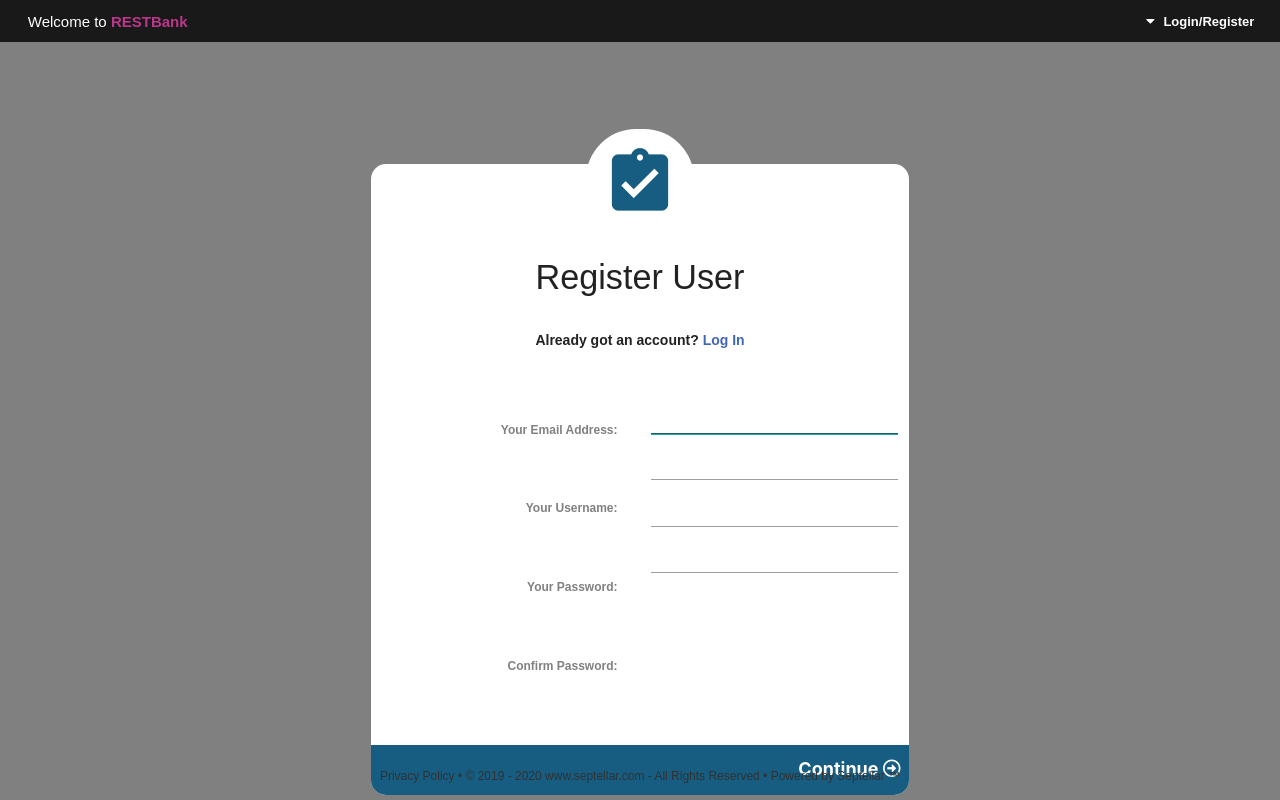
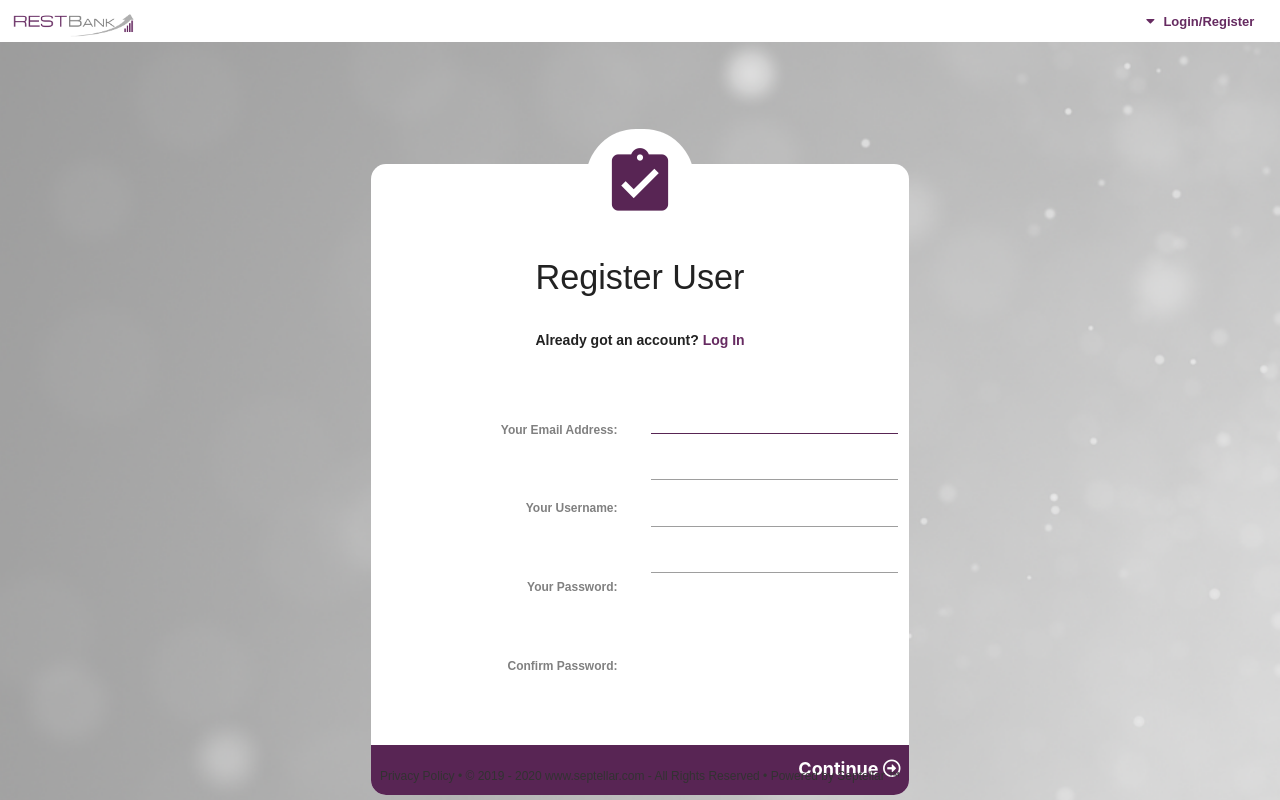
Before and after one commit to LukaszMalucha/vuebank, a Django app: page /user/register in a window 1280 px wide. Run offline with Django 3.2, Linux system fonts and the light colour scheme; some libraries are stand-ins or nearby versions.

Commit message:
main page

```diff
--- a/frontend/src/components/Navbar.vue
+++ b/frontend/src/components/Navbar.vue
@@ -3,8 +3,8 @@
     <div class="navbar-header">
         <router-link
             :to="{name: 'home'}"
-            class="navbar-brand waves-effect waves-dark"
-        ><strong> Welcome to <b>RESTBank</b></strong>
+            class="navbar-brand waves-effect waves-dark">
+        <img alt="RestBank" src="../assets/restbank.png" class="responsive logo-img" />
         </router-link>
     </div>
     <ul class="nav navbar-top-links navbar-right">
--- a/static/css/custom-styles.css
+++ b/static/css/custom-styles.css
@@ -7,7 +7,9 @@ body {
     position: relative;
     margin: 0;
     padding-bottom: 0;
-    background-color: grey;
+    background-color: #e6ecf0;
+    background-image: url('../../static/img/background_img.png');
+    background-size: cover;
 }
 
 html {
@@ -36,7 +38,7 @@ html {
 }
 
 a {
-    color: #4267b2
+    color: #662b61
 }
 
 a:hover {
@@ -96,6 +98,14 @@ a:hover {
 /*----------------------------------------------
     ROWS, COLUMNS, CONTAINERS
 ------------------------------------------------*/
+
+.dashboard-cards {
+    width: 60%;
+    margin: auto;
+    margin-top: 100px;
+
+}
+
 
 .row-message {
     position: relative;
@@ -350,6 +360,11 @@ a:hover {
     background: #2d6d91;
 }
 
+.btn-default:hover, btn-default:active, btn-default:focus, .route:hover, .route:active, .route:focus {
+    background-color: #582554;
+    color: white;
+}
+
 /*------------------------------------------------------------------------------
     FOOTER
 ------------------------------------------------------------------------------*/
--- a/static/css/forms.css
+++ b/static/css/forms.css
@@ -27,12 +27,12 @@
     border-color: transparent;
     text-align: right;
     color: white;
-    background-color: #165d81;
+    background-color: #582554;;
     font-size: 18px;
 }
 
 .btn-login:hover, .btn-login:active, .btn-login:focus {
-    background-color: #0f415a;
+    background-color: #582554;
 }
 
 
@@ -45,7 +45,7 @@
     border-radius: 50px;
     background-color: white;
     padding: 3%;
-    color: #165d81;
+    color: #582554;;
 }
 
 .form-box {
@@ -75,8 +75,8 @@ h6 {
 input[type="email"]:not(.browser-default):focus:not([readonly]),
 input[type="password"]:not(.browser-default):focus:not([readonly]),
 input[type="text"]:not(.browser-default):focus:not([readonly]) {
-    border-bottom: 1px solid #165d81;
-    box-shadow: 0 1px 0 0 #26a69a;
+    border-bottom: 1px solid #582554;
+    box-shadow: 0 0px 0 0 #582554;
 
 }
 
@@ -99,6 +99,7 @@ input.valid[type="number"]:not(.browser-default) {
 
 .orange-text {
     font-size: 12px;
+    color: #ba378b !important;
 }
 
 blockquote {
--- a/static/css/navbar.css
+++ b/static/css/navbar.css
@@ -25,8 +25,8 @@
     z-index: 300;
     border: none;
     height: 42px;
-    padding-left: 15.5%;
-    padding-right: 17.5%;
+    padding-left: 20%;
+    padding-right: 20%;
     padding-top: 0px;
     padding-bottom: 0px;
     min-height: 42px;
@@ -42,10 +42,17 @@
     font-weight: 700;
     color: #1a2026;
     background: transparent;
+    padding-left: 0px !important;
 
 }
 .navbar-header {
     width: 30%;
+}
+
+.logo-img {
+    width: auto;
+    height: 30px;
+    padding: 0px 0px 5px 0px;
 }
 
 .navbar-brand .company-logo {
@@ -174,7 +181,10 @@ nav a.sidenav-trigger i {
     margin: 0px !important;
 }
 
-/* Hovers and Focuses --------------------------------------------------------*/
+
+/*------------------------------------------------------------------------------
+    Colors
+------------------------------------------------------------------------------*/
 
 .navbar-right>a:hover,
 .navbar-right>a:focus {
@@ -190,8 +200,8 @@ nav a.sidenav-trigger i {
 
 
 nav ul a:hover {
-    background-color: #fff;
-    color: #003252;
+    background-color: #e6e6e6;
+    color:
 }
 
 nav ul li:hover, nav ul li:active {
@@ -205,12 +215,9 @@ nav ul li:hover, nav ul li:active {
     color: #191919;
 }
 
-/*------------------------------------------------------------------------------
-    Colors
-------------------------------------------------------------------------------*/
 
 .top-navbar {
-    background: #191919;
+    background: white;
     box-shadow: none;
     border: none;
 }
@@ -220,7 +227,7 @@ nav ul li:hover, nav ul li:active {
 }
 
 nav ul a {
-    color: white;
+    color: #662b61;
 }
 
 .dropdown-content {
@@ -228,8 +235,8 @@ nav ul a {
 }
 
 .dropdown-content li>a {
-    color: white;
-    background-color: #191919;
+    color: #662b61;
+    background-color: white;
 }
 
 .dropdown-content li>fa {
@@ -248,15 +255,12 @@ nav ul a {
     color: #e5ebef;
 }
 
- nav ul a:hover {
-     color: #191919;
- }
 
 .nav > li > a:hover,
  .nav > li > a:focus,
  .nav > li > a:active{
     background-color: transparent;
-    color: white;
+    color: #8b8b8b;
 }
 
  .navbar-default .navbar-brand:hover {
--- a/templates/404.html
+++ b/templates/404.html
@@ -38,7 +38,7 @@
 
         <p><strong>You can try:</strong></p>
         <ul>
-            <li>Visit the <a href="{% url 'dashboard:dashboard' %}">Homepage</a>
+            <li>Visit the <a href="/">Homepage</a>
             </li>
             <li>Make sure that the address is spelled correctly</li>
             <li>Go to <a href="javascript:history.go(-1);">previous</a> page
--- a/templates/500.html
+++ b/templates/500.html
@@ -38,7 +38,7 @@
 
         <p><strong>You can try:</strong></p>
         <ul>
-            <li>Visit the <a href="{% url 'dashboard:dashboard' %}">Homepage</a>
+            <li>Visit the <a href="/">Homepage</a>
             </li>
             <li>Go to <a href="javascript:history.go(-1);">previous</a> page
             </li>
--- a/user/templates/edit_profile.html
+++ b/user/templates/edit_profile.html
@@ -10,8 +10,8 @@
 <!-- TOP NAVBAR -->
     <nav class="navbar navbar-default top-navbar" role="navigation">
         <div class="navbar-header">
-            <a class="navbar-brand waves-effect waves-dark" href="{% url 'dashboard:dashboard' %}"><strong> Welcome to
-                <b>RESTBank</b></strong></a>
+            <a class="navbar-brand waves-effect waves-dark" href="/"> <img
+                    src="{% static 'img/restbank.png' %}" class="responsive logo-img"></a>
         </div>
         <ul class="nav navbar-top-links navbar-right">
             <li><a class='dropdown-trigger nav-link' href='#' data-target='dropdown-user' id="user_dropdown"><i
@@ -124,7 +124,7 @@
 <br>
 
 <div class="fixed-action-btn">
-    <a class="btn-floating btn-large blue" href="{% url 'dashboard:dashboard' %}">
+    <a class="btn-floating btn-large blue" href="/">
         <i class="large material-icons">exit_to_app</i>
     </a>
 </div>
--- a/user/templates/profile.html
+++ b/user/templates/profile.html
@@ -9,8 +9,8 @@
 <!-- TOP NAVBAR -->
     <nav class="navbar navbar-default top-navbar" role="navigation">
         <div class="navbar-header">
-            <a class="navbar-brand waves-effect waves-dark" href="{% url 'dashboard:dashboard' %}"><strong> Welcome to
-                <b>RESTBank</b></strong></a>
+            <a class="navbar-brand waves-effect waves-dark" href="/"> <img
+                    src="{% static 'img/restbank.png' %}" class="responsive logo-img"></a>
         </div>
         <ul class="nav navbar-top-links navbar-right">
             <li><a class='dropdown-trigger nav-link' href='#' data-target='dropdown-user' id="user_dropdown"><i
@@ -230,7 +230,7 @@
         </div>
     </div>
 <div class="fixed-action-btn">
-    <a class="btn-floating btn-large blue" href="{% url 'dashboard:dashboard' %}">
+    <a class="btn-floating btn-large blue" href="/">
         <i class="large material-icons">exit_to_app</i>
     </a>
 </div>
--- a/user/templates/register.html
+++ b/user/templates/register.html
@@ -9,8 +9,8 @@
 <!-- TOP NAVBAR -->
     <nav class="navbar navbar-default top-navbar" role="navigation">
         <div class="navbar-header">
-            <a class="navbar-brand waves-effect waves-dark" href="{% url 'dashboard:dashboard' %}"><strong> Welcome to
-                <b>RESTBank</b></strong></a>
+            <a class="navbar-brand waves-effect waves-dark" href="/"> <img
+                    src="{% static 'img/restbank.png' %}" class="responsive logo-img"></a>
         </div>
         <ul class="nav navbar-top-links navbar-right">
             <li><a class='dropdown-trigger nav-link' href='#' data-target='dropdown-user' id="user_dropdown"><i
```
Also changed, not shown: frontend/src/views/Home.vue (+8 -5 lines), frontend/webpack-stats.json (+1 -1 lines), user/templates/login.html (+4 -4 lines), frontend/src/assets/restbank.png (added), static/img/background_img.png (added).
